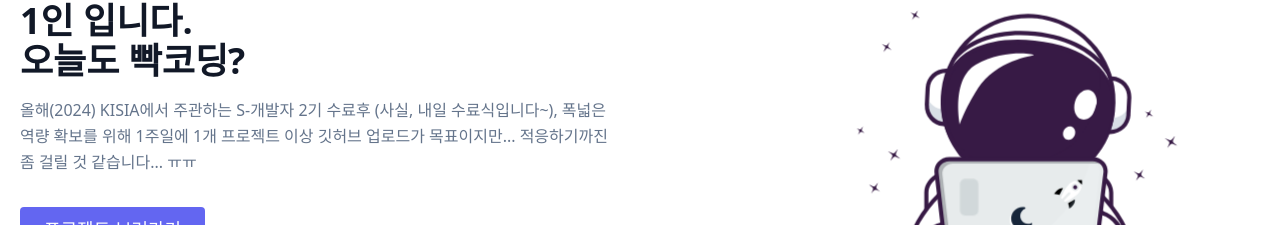
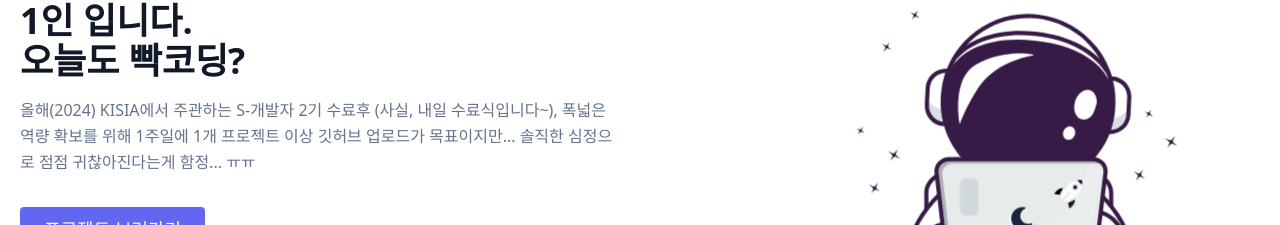
Before and after one commit to BigWales98/next.js-portpolio2, a Next.js app: page / in a window 1280 px wide. Shown: the part 374-599 px from the top of the page. Built offline with nearby package versions, Linux system fonts and the light colour scheme.

Commit message:
코멘트 수정

```diff
--- a/app/components/hero.tsx
+++ b/app/components/hero.tsx
@@ -22,7 +22,7 @@ export default function Hero() {
                   올해(2024) KISIA에서 주관하는 S-개발자 2기 수료후
                   (사실, 내일 수료식입니다~),
                   폭넓은 역량 확보를 위해 1주일에 1개 프로젝트 이상
-                  깃허브 업로드가 목표이지만... 적응하기까진 좀 걸릴 것 같습니다... ㅠㅠ
+                  깃허브 업로드가 목표이지만... 솔직한 심정으로 점점 귀찮아진다는게 함정... ㅠㅠ
                 </p>
             <div className="flex justify-center">
               <Link href="/projects" className="btn-project">
```
